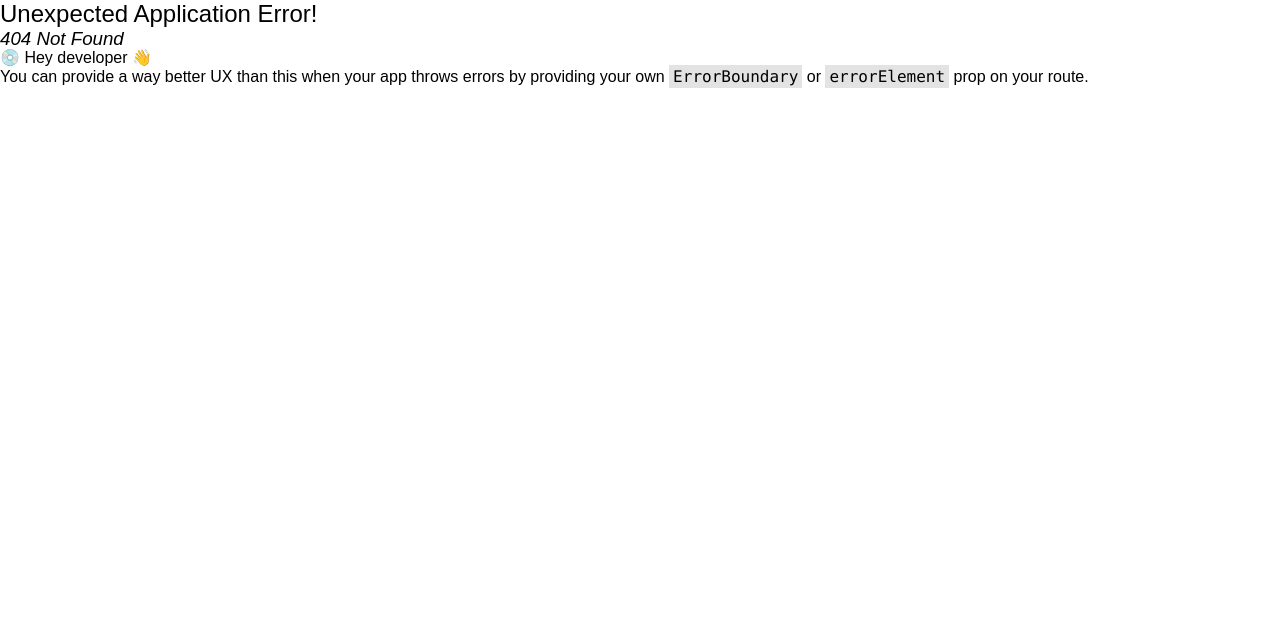
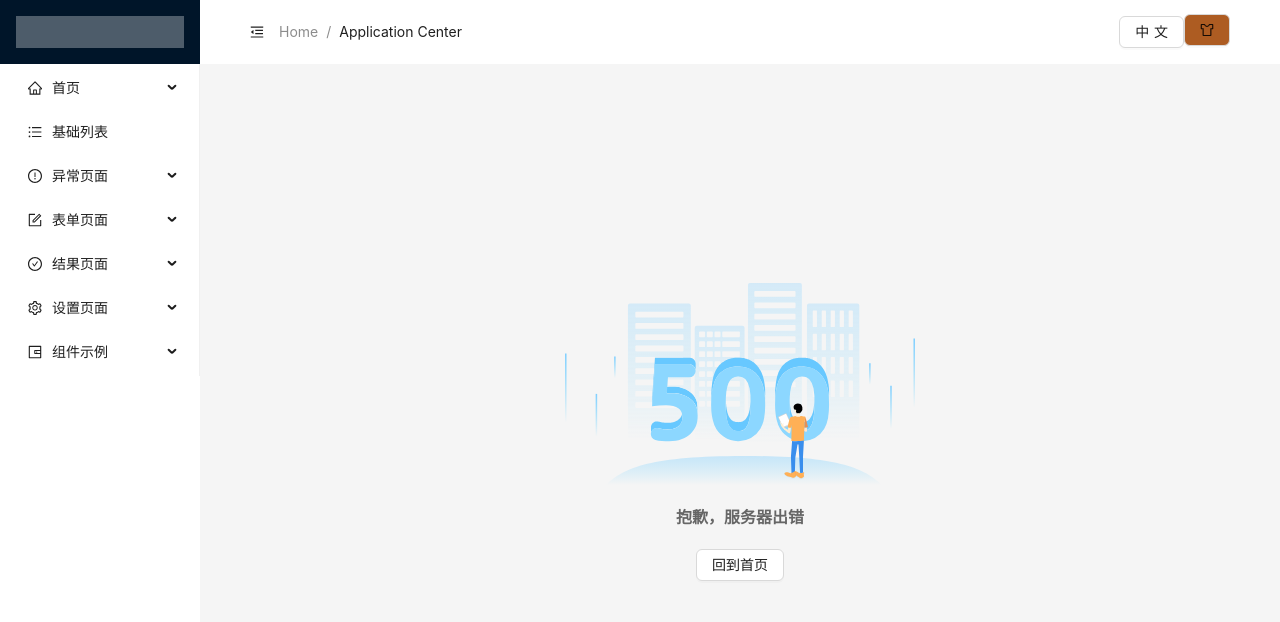
Before and after one commit to summer-like-coding/react-admin, a React (Vite) app: page /errorPage/500 in a window 1280 px wide. Before the commit this address had no page. Shown: the top 622 px of the page. Built offline with nearby package versions, Linux system fonts and the light colour scheme; data requests are answered from the project's data file.

Commit message:
update: errorPages

```diff
--- a/src/config/i18n/en.json
+++ b/src/config/i18n/en.json
@@ -9,7 +9,7 @@
     "异常页面": "errorPage",
     "403": "403",
     "404": "404",
-    "405": "405",
+    "500": "500",
     "表单页面": "formpage",
     "基础表单": "basicform",
     "分布表单": "stepform",
--- a/src/config/i18n/zh.json
+++ b/src/config/i18n/zh.json
@@ -9,7 +9,7 @@
     "异常页面": "异常页面",
     "403": "403",
     "404": "404",
-    "405": "405",
+    "500": "500",
     "表单页面": "表单页面",
     "基础表单": "基础表单",
     "分布表单": "分布表单",
--- a/src/json/db.json
+++ b/src/json/db.json
@@ -31,8 +31,8 @@
           "title": "404"
         },
         {
-          "id": "405",
-          "title": "405"
+          "id": "500",
+          "title": "500"
         }
       ]
     },
--- /dev/null
+++ b/src/layouts/errorPages/403/index.tsx
@@ -0,0 +1,22 @@
+import React from "react";
+import img from '@/assets/403.svg'
+import { ImgContainer } from "..";
+import { Button } from "antd";
+import {useNavigate } from "react-router-dom";
+const Forbidden: React.FC = () => {
+    const navigate = useNavigate();
+    const redirectHome = () => {
+
+        navigate("/dashboard/control")
+    }
+    return (
+        <ImgContainer>
+            <img src={img} alt="" />
+            <div>
+                <p>抱歉，您无权访问该网页</p>
+                <Button onClick={redirectHome}>回到首页</Button>
+            </div>
+        </ImgContainer>
+    )
+}
+export default Forbidden
--- /dev/null
+++ b/src/layouts/errorPages/404/index.tsx
@@ -0,0 +1,21 @@
+import React from "react";
+import img from "@/assets/404.svg";
+import { ImgContainer } from "..";
+import { Button } from "antd";
+import { useNavigate } from "react-router-dom";
+const NotFound: React.FC = () => {
+    const navigate = useNavigate()
+    const redirectHome = () => {
+        navigate("/dashboard/control")
+    }
+  return (
+    <ImgContainer>
+      <img src={img} alt="" />
+      <div>
+        <p>抱歉，您无权访问的网页找不到了</p>
+        <Button onClick={redirectHome}>回到首页</Button>
+      </div>
+    </ImgContainer>
+  );
+};
+export default NotFound;
--- /dev/null
+++ b/src/layouts/errorPages/500/index.tsx
@@ -0,0 +1,21 @@
+import React from "react";
+import img from '@/assets/500.svg'
+import { ImgContainer } from "..";
+import { Button } from "antd";
+import {  useNavigate } from "react-router-dom";
+const ServerError: React.FC = () => {
+    const navigate = useNavigate()
+    const redirectHome = () => {
+        navigate("/dashboard/control")
+    }
+    return (
+        <ImgContainer>
+        <img src={img} alt="" />
+        <div>
+            <p>抱歉，服务器出错</p>
+            <Button onClick={redirectHome}>回到首页</Button>
+        </div>
+    </ImgContainer>
+    )
+}
+export default ServerError
--- /dev/null
+++ b/src/layouts/errorPages/index.ts
@@ -0,0 +1,24 @@
+import styled from "styled-components";
+
+const ImgContainer = styled.div`
+  display: flex;
+  flex-direction: column;
+  height: 100%;
+  justify-content: center;
+  img {
+    width: 350px;
+    margin: 0 auto;
+  }
+  div{
+    text-align:center;
+    p {
+    color: #666;
+    padding: 20px 0;
+    font-size: 1rem;
+    line-height: 1.5rem;
+    font-weight: bold;
+  }
+  }
+
+`;
+export { ImgContainer };
```
Also changed, not shown: src/router/index.tsx (+7 -1 lines).
